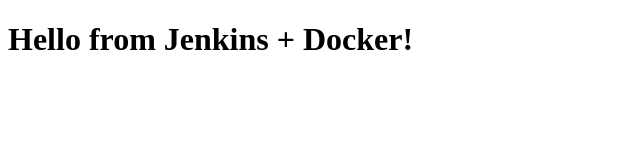
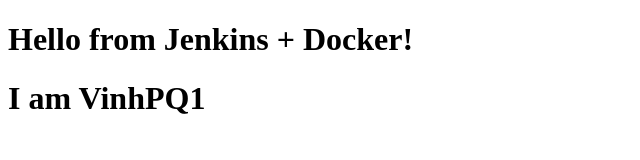
Before and after one commit to phamquangvinh91/jenkins-docker-demo, a plain HTML site: page index.html in a window 1280 px wide. Shown: the whole page, without its empty margins (0-640 px from the left). Drawn offline with Linux system fonts and the light colour scheme.

Commit message:
Update index.html

```diff
--- a/index.html
+++ b/index.html
@@ -2,4 +2,5 @@
 <html>
 <head><title>Jenkins Docker Demo</title></head>
 <body><h1>Hello from Jenkins + Docker!</h1></body>
+<body><h1>I am VinhPQ1</h1></body>
 </html>
```
